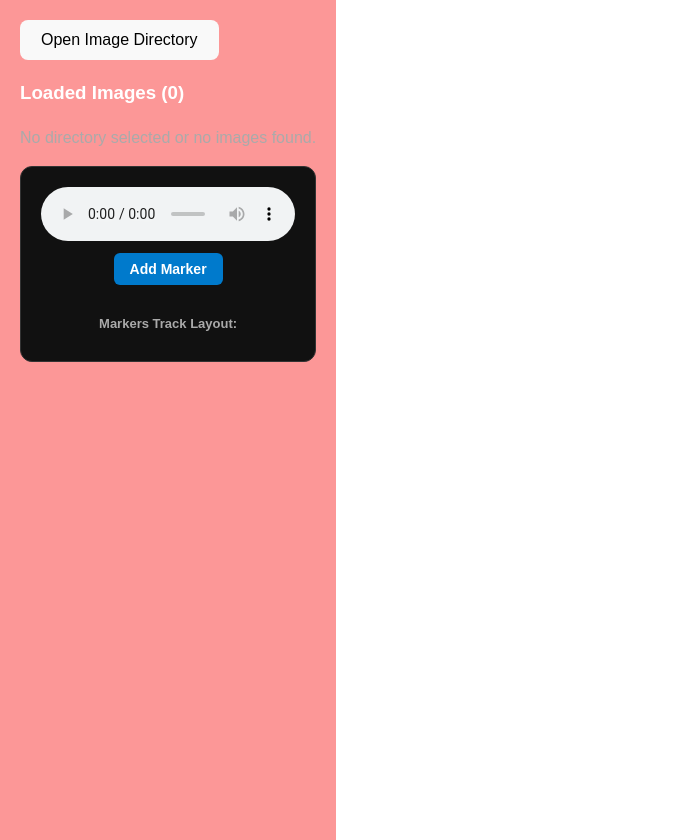
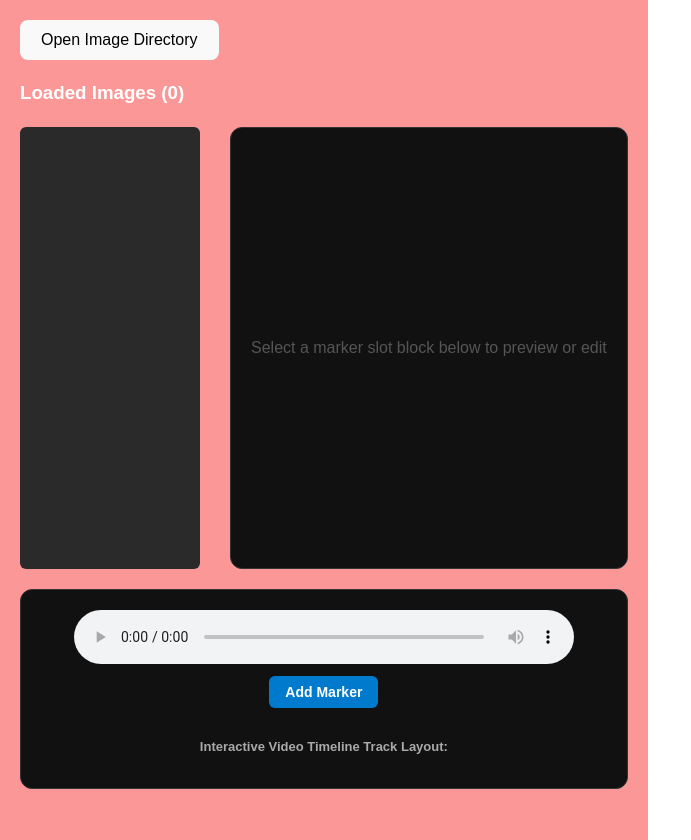
Before and after one commit to Ravgupta20/vided-go, a React (Vite) app in the folder vite-react/: page / in a window 1280 px wide. Shown: the whole page, without its empty margins (0-691 px from the left). Built offline with nearby package versions, Linux system fonts and the light colour scheme.

Commit message:
tied image blocks to marker

```diff
--- a/vite-react/src/App.tsx
+++ b/vite-react/src/App.tsx
@@ -1,150 +1,100 @@
-import React, { useState } from 'react';
+import React from 'react';
 import { useAudioMarkers } from './hooks/useAudioMarkers';
 import { MarkerList } from './components/Markerlist';
 import { useImager } from './hooks/Imager';
-import { ImageList } from './components/ImageList';
-
 
 export default function App() {
-  const [markerCount, setMarkerCount] = useState<number | "">("");
-  const { handleOpenDirectory, images, selectedImage, setSelectedImage, handleDeleteImage } = useImager();
-  // const audioRef = useRef<HTMLAudioElement | null>(null);
-  // const [selectedImage, setSelectedImage] = useState<LocalImage | null>(null);
+  const { handleOpenDirectory, images } = useImager();
 
+  // Connect all our clean object track data from our hook
+  const {
+    marker,
+    setMarker,
+    audioRef,
+    addAndRecalculateMarkers,
+    convertTimestampToSeconds,
+    selectedMarkerIndex,
+    setSelectedMarkerIndex
+  } = useAudioMarkers();
 
-  const {marker,setMarker, audioRef, addAndRecalculateMarkers, convertTimestampToSeconds} =useAudioMarkers();
+  // Triggered when clicking a pool image on the left asset panel
+  const assignPoolImageToSelectedSlot = (imageUrl: string) => {
+    if (selectedMarkerIndex === -1 || selectedMarkerIndex >= marker.length) {
+      alert("Please click and select a marker box from the timeline track below first!");
+      return;
+    }
 
-  const handleMarkerClick = (timestamp: string) => {
+    // Update the image property of our active marker object slot
+    const updated = [...marker];
+    updated[selectedMarkerIndex].imageUrl = imageUrl;
+    setMarker(updated);
+  };
+
+  const handleMarkerClick = (timestamp: string, index: number) => {
+    setSelectedMarkerIndex(index); // Set our active focus slot
+
     if (audioRef.current) {
       const seconds = convertTimestampToSeconds(timestamp);
-
-      //Jump to that time in the audio track
       audioRef.current.currentTime = seconds;
-
-      //Automatically start playing the audio track
-      audioRef.current.play().catch((err) => {
-        console.error('Failed to play audio:', err);
-        alert('Could not play audio. Check browser permissions or file validity.');
-      });
+      audioRef.current.play().catch((err) => console.error('Audio play error:', err));
     }
   };
 
-  // Function to calculate midpoint and add it to markers
-  const addMidpointMarker = () => {
-    if (audioRef.current) {
-      const duration = audioRef.current.duration;
-
-      // Safety check in case audio hasn't loaded yet
-      if (isNaN(duration) || duration === 0) {
-        alert("Audio track is still loading or invalid.");
-        return;
-      }
-
-      const midTimeInSeconds = duration / 2;
-
-      // Format seconds into a standard HH:MM:SS or MM:SS timestamp string
-      const formattedTimestamp = formatTime(midTimeInSeconds);
-
-      // Append to your existing markers array
-      setMarker((prevMarkers) => [...prevMarkers, formattedTimestamp]);
-    }
-  };
-   // Function to generate markers evenly and add it to markers
-  const generateEvenMarkers = () => {
-  if (!audioRef.current) return;
-
-  const duration = audioRef.current.duration;
-
-  // 1. Safety check for the audio track
-  if (isNaN(duration) || duration === 0) {
-    alert("Audio track is still loading or invalid.");
-    return;
-  }
-
-  // 2. Safety check for the user's input
-  if (markerCount === "" || markerCount <= 0) {
-    alert("Please enter how many markers you want first!");
-    return;
-  }
-
-  const newMarkers: string[] = [];
-  const interval = duration / (markerCount + 1);
-
-  for (let i = 1; i <= markerCount; i++) {
-    const timeInSeconds = interval * i;
-    newMarkers.push(formatTime(timeInSeconds));
-  }
-
-  setMarker(newMarkers);
-};
-  // Helper utility to convert raw seconds into a clean timestamp string
-  const formatTime = (seconds: number): string => {
-    const hrs = Math.floor(seconds / 3600);
-    const mins = Math.floor((seconds % 3600) / 60);
-    const secs = Math.floor(seconds % 60);
-
-    const pad = (num: number) => String(num).padStart(2, '0');
-
-    if (hrs > 0) {
-      return `${pad(hrs)}:${pad(mins)}:${pad(secs)}`;
-    }
-    return `${pad(mins)}:${pad(secs)}`;
-  };
+  // Pull the current preview image out based on our highlighted slot
+  const currentlyPreviewedImage = selectedMarkerIndex !== -1 ? marker[selectedMarkerIndex]?.imageUrl : null;
 
   return (
     <div style={{ padding: 20, fontFamily: 'sans-serif', background: '#fc9797', color: '#fff', minHeight: '100vh' }}>
       <button onClick={handleOpenDirectory} style={{ padding: '10px 20px' }}>Open Image Directory</button>
       <h3>Loaded Images ({images.length})</h3>
 
-      {images.length === 0 ? (
-        <p style={{ color: '#aaa' }}>No directory selected or no images found.</p>
+      <div style={{ display: 'flex', gap: 30, marginTop: 20 }}>
+
+        {/* SIDEBAR ASSET POOL: Completely independent storage pool */}
+        <div style={{ width: 160, display: 'flex', flexDirection: 'column', gap: 15, maxHeight: '70vh', overflowY: 'auto', background: '#2a2a2a', padding: 10, borderRadius: 6 }}>
+          {images.map((img, idx) => (
+            <div
+              key={idx}
+              onClick={() => assignPoolImageToSelectedSlot(img.url)}
+              style={{ padding: 6, cursor: 'pointer', background: '#1a1a1a', border: '1px solid #444', textAlign: 'center' }}
+            >
+              <img src={img.url} alt={img.name} style={{ width: '100%', height: 80, objectFit: 'cover' }} />
+              <p style={{ fontSize: 11, color: '#ccc', margin: '6px 0 0 0', whiteSpace: 'nowrap', overflow: 'hidden', textOverflow: 'ellipsis' }}>{img.name}</p>
+            </div>
+          ))}
+        </div>
+
+        {/* WORKSPACE PREVIEW CANVAS */}
+        <div style={{ flex: 1, display: 'flex', flexDirection: 'column', alignItems: 'center', justifyContent: 'center', background: '#111', borderRadius: 12, padding: 20, border: '1px solid #333', minHeight: 400 }}>
+          {currentlyPreviewedImage ? (
+            <img src={currentlyPreviewedImage} alt="Active Slide View" style={{ maxWidth: '100%', maxHeight: '70vh', objectFit: 'contain', borderRadius: 4 }} />
           ) : (
-        <ImageList
-          images={images}
-          selectedImage={selectedImage}
-          setSelectedImage={setSelectedImage}
-          handleDeleteImage={handleDeleteImage}
-        />
+            <p style={{ color: '#555' }}>
+              {selectedMarkerIndex !== -1 ? "This marker slot is empty. Select an asset from the pool on the left to assign it." : "Select a marker slot block below to preview or edit"}
+            </p>
           )}
-      <div style={{ flex: 1, display: 'flex', flexDirection: 'column', alignItems: 'center', justifyContent: 'center', background: '#111', borderRadius: 12, padding: 20, border: '1px solid #333', minHeight: 100 }}>
+        </div>
+      </div>
+
+      {/* TIMELINE INTERFACE FOOTER */}
+      <div style={{ flex: 1, marginTop: 20, display: 'flex', flexDirection: 'column', alignItems: 'center', justifyContent: 'center', background: '#111', borderRadius: 12, padding: 20, border: '1px solid #333' }}>
         <audio
           ref={audioRef}
           controls
           src="/public/audio/audio_out.mp3"
-              style={{ width: '100%',
-                        maxWidth: '500px',
-                        borderRadius: '8px',
-                        outline: 'none',
-                        marginBottom: '12px' // Spacing between track and button
-                        }}>
-            Your browser does not support the audio element.
-            </audio>
-            {/* 2. Controls Row containing the input and button */}
+          style={{ width: '100%', maxWidth: '500px', borderRadius: '8px', outline: 'none', marginBottom: '12px' }}
+        />
+
         <div style={{ display: 'flex', gap: '10px', alignItems: 'center', marginBottom: '16px' }}>
-
-
-            {/* Auto-Marker Button */}
           <button
             onClick={addAndRecalculateMarkers}
-    style={{
-      padding: '8px 16px',
-      background: '#007acc',
-      color: '#fff',
-      border: 'none',
-      borderRadius: '6px',
-      cursor: 'pointer',
-      fontWeight: 'bold',
-      fontSize: '14px',
-      transition: 'background 0.2s'
-    }}
-    onMouseOver={(e) => (e.currentTarget.style.background = '#0062a3')}
-    onMouseOut={(e) => (e.currentTarget.style.background = '#007acc')}
+            style={{ padding: '8px 16px', background: '#007acc', color: '#fff', border: 'none', borderRadius: '6px', cursor: 'pointer', fontWeight: 'bold', fontSize: '14px' }}
           >
             Add Marker
           </button>
         </div>
 
-    <MarkerList markers={marker} setMarkers={setMarker} onMarkerClick={handleMarkerClick} />
+        <MarkerList markers={marker} onMarkerClick={handleMarkerClick} />
       </div>
     </div>
   );
--- a/vite-react/src/components/ImageList.tsx
+++ b/vite-react/src/components/ImageList.tsx
@@ -41,4 +41,5 @@ export function ImageList({ images, selectedImage, setSelectedImage, handleDelet
         </div>
     );
 
+
 }
--- a/vite-react/src/components/Markerlist.tsx
+++ b/vite-react/src/components/Markerlist.tsx
@@ -1,75 +1,116 @@
-// MarkerList.tsx
+// components/Markerlist.tsx
 import { useState } from 'react';
+import { useAudioMarkers, TimelineMarker } from '../hooks/useAudioMarkers';
 
-// 1. We define a TypeScript interface showing exactly what "Props" this component expects
 interface MarkerListProps {
-  markers: string[];
-  setMarkers: React.Dispatch<React.SetStateAction<string[]>>;
-  onMarkerClick: (timestamp: string) => void;
+  markers: TimelineMarker[];
+  onMarkerClick: (timestamp: string, index: number) => void;
 }
 
-export function MarkerList({ markers, setMarkers, onMarkerClick }: MarkerListProps) {
-  const [editingIndex, setEditingIndex] = useState<number>(-1);
-  const [editValue, setEditValue] = useState<string>("");
+export function MarkerList({ markers, onMarkerClick }: MarkerListProps) {
+  const {
+    selectedMarkerIndex,
+    setSelectedMarkerIndex,
+    selectedMarkerTime,
+    setSelectedMarkerTime,
+    handleSaveMarker
+  } = useAudioMarkers();
 
-  const handleSaveMarker = (index: number) => {
-    const timeRegex = /^([0-9]{1,2}:)?[0-9]{1,2}:[0-9]{2}$/;
-    if (!timeRegex.test(editValue)) {
-      alert("Invalid format! Use MM:SS or HH:MM:SS.");
-      setEditingIndex(-1);
-      return;
-    }
-
-    const updatedMarkers = [...markers];
-    updatedMarkers[index] = editValue;
-    setMarkers(updatedMarkers);
-    setEditingIndex(-1);
-  };
+  // Local state to keep track of inline edit mode toggle
+  const [isInlineEditing, setIsInlineEditing] = useState<boolean>(false);
 
   return (
     <div style={{ width: '100%', maxWidth: '500px' }}>
-      <p style={{ color: '#aaa', fontSize: '13px', marginBottom: '8px', textAlign: 'center' }}>
-        <strong>Markers Track Layout:</strong>
+      <p style={{ color: '#aaa', fontSize: '13px', marginBottom: '12px', textAlign: 'center' }}>
+        <strong>Interactive Video Timeline Track Layout:</strong>
       </p>
 
-      <div style={{ display: 'flex', gap: '10px', flexWrap: 'wrap', justifyContent: 'center' }}>
-        {markers.map((timeString, index) => {
-          const isEditing = editingIndex === index;
+      <div style={{ display: 'flex', gap: '12px', flexWrap: 'wrap', justifyContent: 'center' }}>
+        {markers.map((item, index) => {
+          const isActiveSlot = selectedMarkerIndex === index;
+          const showInputField = isInlineEditing && isActiveSlot;
 
           return (
-            <div key={index} style={{ display: 'flex', alignItems: 'center', background: '#222', border: '1px solid #444', borderRadius: '4px', padding: '2px 6px' }}>
-              {isEditing ? (
+            <div
+              key={index}
+              onClick={() => {
+                setIsInlineEditing(false); // Reset editing mode context on direct switch clicks
+                onMarkerClick(item.timestamp, index);
+              }}
+              style={{
+                display: 'flex',
+                flexDirection: 'column',
+                alignItems: 'center',
+                background: '#1a1a1a',
+                border: isActiveSlot ? '2px solid #00ffff' : '1px solid #444',
+                borderRadius: '6px',
+                padding: '8px',
+                cursor: 'pointer'
+              }}
+            >
+              {/* THE CORRESPONDING IMAGE MINI BOX SLOT */}
+              <div style={{
+                width: '80px',
+                height: '55px',
+                background: '#000',
+                border: item.imageUrl ? 'none' : '1px dashed #555',
+                borderRadius: '4px',
+                display: 'flex',
+                alignItems: 'center',
+                justifyContent: 'center',
+                overflow: 'hidden',
+                marginBottom: '6px'
+              }}>
+                {item.imageUrl ? (
+                  <img src={item.imageUrl} alt="" style={{ width: '100%', height: '100%', objectFit: 'cover' }} />
+                ) : (
+                  <span style={{ fontSize: '9px', color: '#555' }}>Empty Box</span>
+                )}
+              </div>
+
+              {/* CONTROLS */}
+              <div style={{ display: 'flex', alignItems: 'center' }}>
+                {showInputField ? (
                   <input
                     type="text"
-                  value={editValue}
-                  onChange={(e) => setEditValue(e.target.value)}
-                  onBlur={() => handleSaveMarker(index)}
+                    value={selectedMarkerTime}
+                    onChange={(e) => setSelectedMarkerTime(e.target.value)}
+                    onBlur={() => {
+                      handleSaveMarker(index);
+                      setIsInlineEditing(false);
+                    }}
                     onKeyDown={(e) => {
-                    if (e.key === 'Enter') handleSaveMarker(index);
-                    if (e.key === 'Escape') setEditingIndex(-1);
+                      if (e.key === 'Enter') {
+                        handleSaveMarker(index);
+                        setIsInlineEditing(false);
+                      }
+                      if (e.key === 'Escape') setIsInlineEditing(false);
                     }}
                     autoFocus
-                  style={{ width: '65px', background: '#333', border: '1px solid #007acc', color: '#fff', textAlign: 'center', borderRadius: '2px' }}
+                    onClick={(e) => e.stopPropagation()} // Keeps input typing from jumping audio
+                    style={{ width: '55px', background: '#333', border: '1px solid #007acc', color: '#fff', textAlign: 'center', fontSize: '11px', borderRadius: '2px' }}
                   />
                 ) : (
                   <>
                     <button
-                    onClick={() => onMarkerClick(timeString)}
-                    style={{ background: 'none', border: 'none', color: '#34a853', cursor: 'pointer', fontFamily: 'monospace', fontWeight: 'bold' }}
+                      style={{ background: 'none', border: 'none', color: '#34a853', fontFamily: 'monospace', fontWeight: 'bold', fontSize: '11px', padding: 0, cursor: 'pointer' }}
                     >
-                    {timeString}
+                      {item.timestamp}
                     </button>
                     <button
-                    onClick={() => {
-                      setEditingIndex(index);
-                      setEditValue(timeString);
+                      onClick={(e) => {
+                        e.stopPropagation(); // Block track seeking
+                        setSelectedMarkerIndex(index);
+                        setSelectedMarkerTime(item.timestamp);
+                        setIsInlineEditing(true);
                       }}
-                    style={{ background: 'none', border: 'none', color: '#666', cursor: 'pointer', marginLeft: '4px' }}
+                      style={{ background: 'none', border: 'none', color: '#666', cursor: 'pointer', marginLeft: '4px', padding: 0, fontSize: '11px' }}
                     >
                       ✏️
                     </button>
                   </>
                 )}
+              </div>
             </div>
           );
         })}
--- a/vite-react/src/hooks/useAudioMarkers.ts
+++ b/vite-react/src/hooks/useAudioMarkers.ts
@@ -1,4 +1,10 @@
 import { useState, useRef } from 'react';
+
+// 1. Define what a Timeline Marker object actually looks like
+export interface TimelineMarker {
+  timestamp: string;
+  imageUrl: string | null; // Starts empty, can hold an image from your pool
+}
 
 // Standard time formatting helper (MM:SS)
 const formatTime = (seconds: number): string => {
@@ -8,11 +14,12 @@ const formatTime = (seconds: number): string => {
 };
 
 export const useAudioMarkers = () => {
-  const [marker, setMarker] = useState<string[]>([]);
+  const [marker, setMarker] = useState<TimelineMarker[]>([]);
   const audioRef = useRef<HTMLAudioElement | null>(null);
-  // Tracks the index of the marker currently being edited (-1 means none)
+
+  // Tracks which marker is currently highlighted/focused in the timeline (-1 means none)
   const [selectedMarkerIndex, setSelectedMarkerIndex] = useState<number>(-1);
-  // Stores the temporary text while the user is typing
+  // Stores the temporary text while editing the timestamp
   const [selectedMarkerTime, setSelectedMarkerTime] = useState<string>("");
 
   // Feature A: The original midpoint logic
@@ -22,7 +29,39 @@ export const useAudioMarkers = () => {
     if (isNaN(duration) || duration === 0) return;
 
     const formattedTimestamp = formatTime(duration / 2);
-    setMarker((prev) => [...prev, formattedTimestamp]);
+    setMarker((prev) => [...prev, { timestamp: formattedTimestamp, imageUrl: null }]);
+  };
+
+  // Cleaned-up Recalculator: Generates an empty slot for a pic with every new entry
+  const addAndRecalculateMarkers = () => {
+    if (!audioRef.current) return;
+
+    const duration = audioRef.current.duration;
+    if (isNaN(duration) || duration === 0) {
+      alert("Audio track is still loading or invalid.");
+      return;
+    }
+
+    const nextTotalCount = marker.length + 1;
+    const interval = duration / nextTotalCount;
+    const newMarkers: TimelineMarker[] = [];
+
+    for (let i = 1; i <= nextTotalCount; i++) {
+      const timeInSeconds = interval * i;
+
+      // CRITICAL: Preserve any image the user ALREADY assigned to this slot position!
+      const existingImage = marker[i - 1]?.imageUrl || null;
+
+      newMarkers.push({
+        timestamp: formatTime(timeInSeconds),
+        imageUrl: existingImage
+      });
+    }
+
+    setMarker(newMarkers);
+
+    // Automatically focus the brand new slot we just created
+    setSelectedMarkerIndex(nextTotalCount - 1);
   };
 
   // Feature B: The user-defined count spacing logic
@@ -31,11 +70,11 @@ export const useAudioMarkers = () => {
     const duration = audioRef.current.duration;
     if (isNaN(duration) || duration === 0) return;
 
-    const newMarkers: string[] = [];
+    const newMarkers: TimelineMarker[] = [];
     const interval = duration / (count + 1);
 
     for (let i = 1; i <= count; i++) {
-      newMarkers.push(formatTime(interval * i));
+      newMarkers.push({ timestamp: formatTime(interval * i), imageUrl: null });
     }
     setMarker(newMarkers);
   };
@@ -46,14 +85,15 @@ export const useAudioMarkers = () => {
     const duration = audioRef.current.duration;
     if (isNaN(duration) || duration === 0) return;
 
-    const newMarkers: string[] = [];
+    const newMarkers: TimelineMarker[] = [];
     const interval = duration / (marker.length + 1);
 
     for (let i = 1; i <= marker.length; i++) {
-      newMarkers.push(formatTime(interval * i));
+      newMarkers.push({ timestamp: formatTime(interval * i), imageUrl: null });
     }
     setMarker(newMarkers);
   };
+
   const addNewDynamicMarker = () => {
     if (!audioRef.current) return;
 
@@ -66,7 +106,6 @@ const addNewDynamicMarker = () => {
     }
 
     // Determine the divisor based on the existing array count
-  // If array is empty (0), we divide by 1 to get the end of the track.
     const currentCount = marker.length;
     const divisor = currentCount + 1;
 
@@ -75,34 +114,7 @@ const addNewDynamicMarker = () => {
     const formattedTimestamp = formatTime(targetTimeInSeconds);
 
     // Append ONLY this new marker to your state array
-  setMarker((prevMarkers) => [...prevMarkers, formattedTimestamp]);
-};
-const addAndRecalculateMarkers = () => {
-  if (!audioRef.current) return;
-
-  const duration = audioRef.current.duration;
-
-  // Safety check to ensure audio file metadata has loaded
-  if (isNaN(duration) || duration === 0) {
-    alert("Audio track is still loading or invalid.");
-    return;
-  }
-
-  // 1. Calculate what the NEXT total size of the array will be
-  const nextTotalCount = marker.length + 1;
-
-  // 2. Re-slice the ENTIRE duration into 'nextTotalCount' intervals
-  const newMarkers: string[] = [];
-
-  // Option A: If you want them distributed as equal milestones across the track:
-  const interval = duration / nextTotalCount;
-  for (let i = 1; i <= nextTotalCount; i++) {
-    const timeInSeconds = interval * i;
-    newMarkers.push(formatTime(timeInSeconds));
-  }
-
-  // 3. Overwrite the state with the fully updated, recalculated array
-  setMarker(newMarkers);
+    setMarker((prevMarkers) => [...prevMarkers, { timestamp: formattedTimestamp, imageUrl: null }]);
   };
 
   const convertTimestampToSeconds = (timestamp: string): number => {
@@ -123,25 +135,20 @@ const convertTimestampToSeconds = (timestamp: string): number => {
   };
 
   const handleSaveMarker = (index: number) => {
-    // Simple Regex check to ensure they typed a standard format like MM:SS or HH:MM:SS
     const timeRegex = /^([0-9]{1,2}:)?[0-9]{1,2}:[0-9]{2}$/;
 
     if (!timeRegex.test(selectedMarkerTime)) {
-      alert("Invalid format! Please use MM:SS (e.g., 02:15) or HH:MM:SS.");
-      // Revert back without saving
-      setSelectedMarkerIndex(-1);
+      alert("Invalid format! Please use MM:SS or HH:MM:SS.");
       return;
     }
 
-    // Create a copy of the array, swap the edited value, and update state
     const updatedMarkers = [...marker];
-    updatedMarkers[index] = selectedMarkerTime;
+    // Update just the timestamp sub-property of the object
+    updatedMarkers[index].timestamp = selectedMarkerTime;
     setMarker(updatedMarkers);
-
-    // Close the editing mode
-    setSelectedMarkerIndex(-1);
   };
 
+  // Everything returns neatly in one wrapper
   return {
     marker,
     setMarker,
```
Lines whose indentation alone changed are shown as unchanged.
